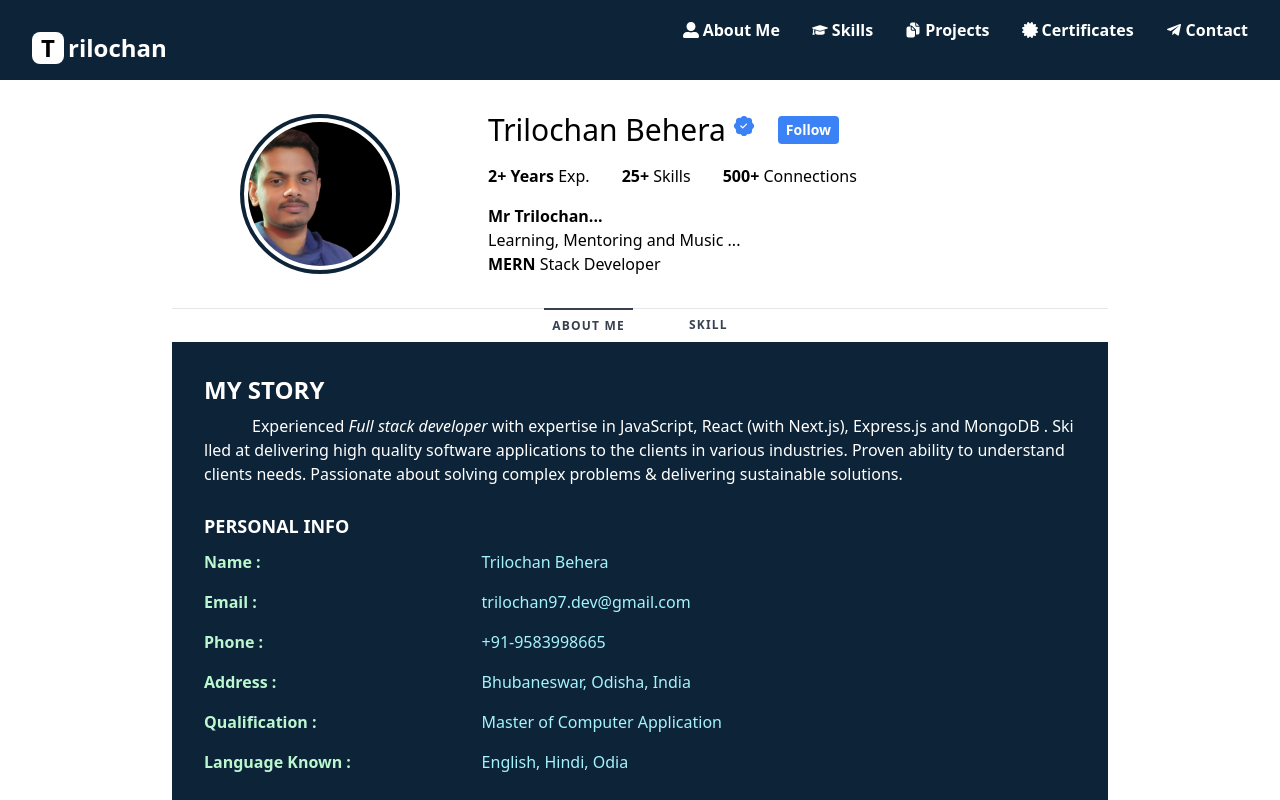
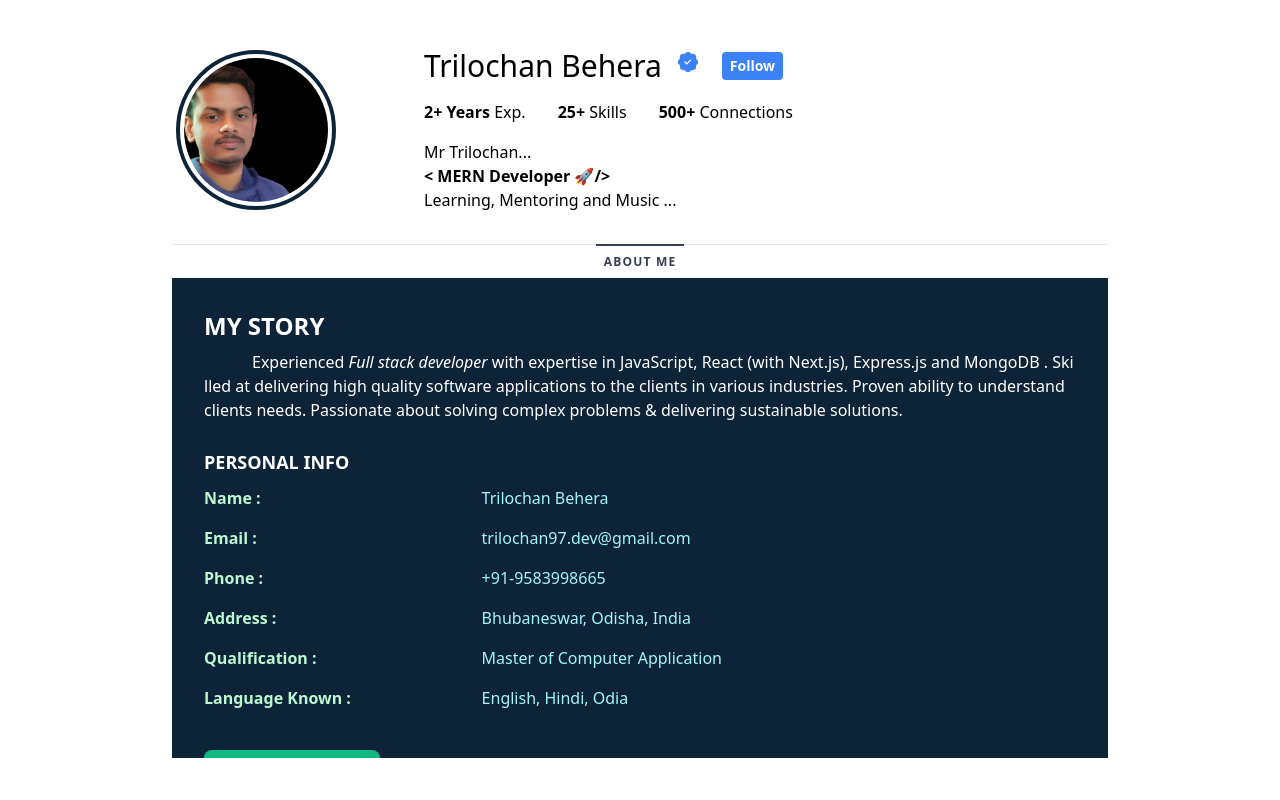
Before and after one commit to Trilochan-dev/Portfolio, a Next.js app: page /about in a window 1280 px wide. Built offline with nearby package versions, Linux system fonts and the light colour scheme.

Commit message:
Update about.tsx

```diff
--- a/src/pages/about.tsx
+++ b/src/pages/about.tsx
@@ -1,6 +1,92 @@
-import About from "@/components/AllPages/About";
-
+import Link from 'next/link';
+import { useState } from 'react';
+import { useRouter } from 'next/router';
+import { BsPatchCheckFill } from 'react-icons/bs';
+import AboutMe from '@/components/AllPages/AboutMe';
 
 export default function about() {
-    return <About />
+    const { asPath } = useRouter();
+    const path = asPath.split('/');
+    const [section, setSection] = useState(path[path.length - 1]);
+    const header = [
+        { name: "About Me", section: "about" },
+    ]
+    return (
+        <div className="bg-white absolute inset-0 w-full m-auto overflow-auto hide_scrollbar md:py-4">
+            <div className="lg:11/12 xl:w-9/12 lg:mx-auto mb-8">
+                <header className="flex flex-wrap items-center p-4 md:py-8">
+                    <div className="md:w-3/12">
+                        <img className="w-20 h-20 sm:h-32 sm:w-32 md:w-40 md:h-40 object-cover rounded-full border-4 border-primary-dark p-1" src="./Images/trilochan.jpeg" alt="profile" />
+                    </div>
+                    <div className="w-8/12 md:w-7/12 ml-4">
+                        <div className="flex flex-wrap items-center mb-4">
+                            <h2 className=" text-xl md:text-3xl inline-block font-light md:mr-2 mb-2 sm:mb-0">
+                                Trilochan Behera
+                            </h2>
+                            <span className="inline-block ml-2 text-blue-500
+                               relative mr-6 text-xl transform -translate-y-1">
+                                <BsPatchCheckFill />
+                            </span>
+                            <Link href="https://www.linkedin.com/in/trilochan-behera-2179b41a2/" className="bg-blue-500 px-2 py-1 text-white font-semibold text-sm rounded text-center sm:inline-block block" target="_blank">Follow</Link>
+                        </div>
+
+                        <ul className="hidden md:flex space-x-8 mb-4">
+                            <li>
+                                <span className="font-semibold">2+ Years </span>
+                                Exp.
+                            </li>
+                            <li>
+                                <span className="font-semibold">25+ </span>
+                                Skills
+                            </li>
+                            <li>
+                                <span className="font-semibold">500+  </span>
+                                Connections
+                            </li>
+                        </ul>
+
+                        <div className="hidden md:block">
+                            <h1 className="font-medium">Mr Trilochan...</h1>
+                            <p className='font-bold shadow-2xl'>{`< MERN Developer 🚀/>`}</p>
+                            <span>Learning, Mentoring and Music ...</span>
+                        </div>
+
+                    </div>
+
+                    <div className="md:hidden text-sm my-2">
+                        <h1 className="font-semibold">Mr Trilochan...</h1>
+                        <p className='font-bold shadow-2xl'>{`< MERN Developer 🚀/>`}</p>
+                        <span>Learning, Mentoring and Music ...</span>
+                    </div>
+
+                </header>
+
+                <div className="px-0 md:px-3">
+                    <ul className="flex md:hidden justify-around space-x-8 border-t text-center p-2 text-gray-600 leading-snug text-sm">
+                        <li>
+                            <span className="font-semibold">2+ Years </span>
+                            Exp.
+                        </li>
+                        <li>
+                            <span className="font-semibold">25+ </span>
+                            Skills
+                        </li>
+                        <li>
+                            <span className="font-semibold">500+  </span>
+                            Connections
+                        </li>
+                    </ul>
+
+                    <ul className="flex items-center justify-around md:justify-center space-x-12 uppercase tracking-widest font-semibold text-xs text-gray-600 border-t">
+                        {header.map((h, i) => (
+                            <li className={`${section === h.section && "border-t-2 border-gray-700"}  md:-mt-px text-gray-700 cursor-pointer`} key={h.section + i}>
+                                <p className="inline-block p-2 text-linear-gradient text-md" onClick={() => setSection(h.section)}>{h.name}</p>
+                            </li>
+                        ))}
+                    </ul>
+                    <AboutMe />
+                </div>
+            </div>
+        </div>
+    )
 }
```
